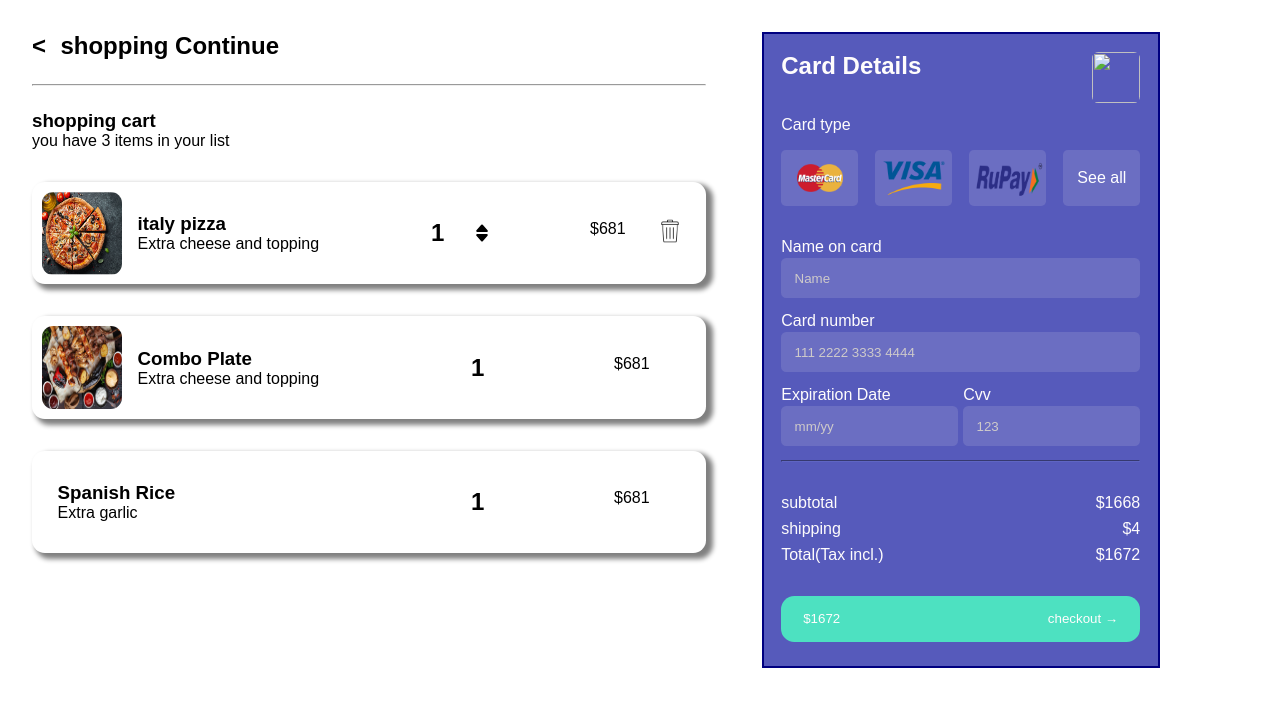
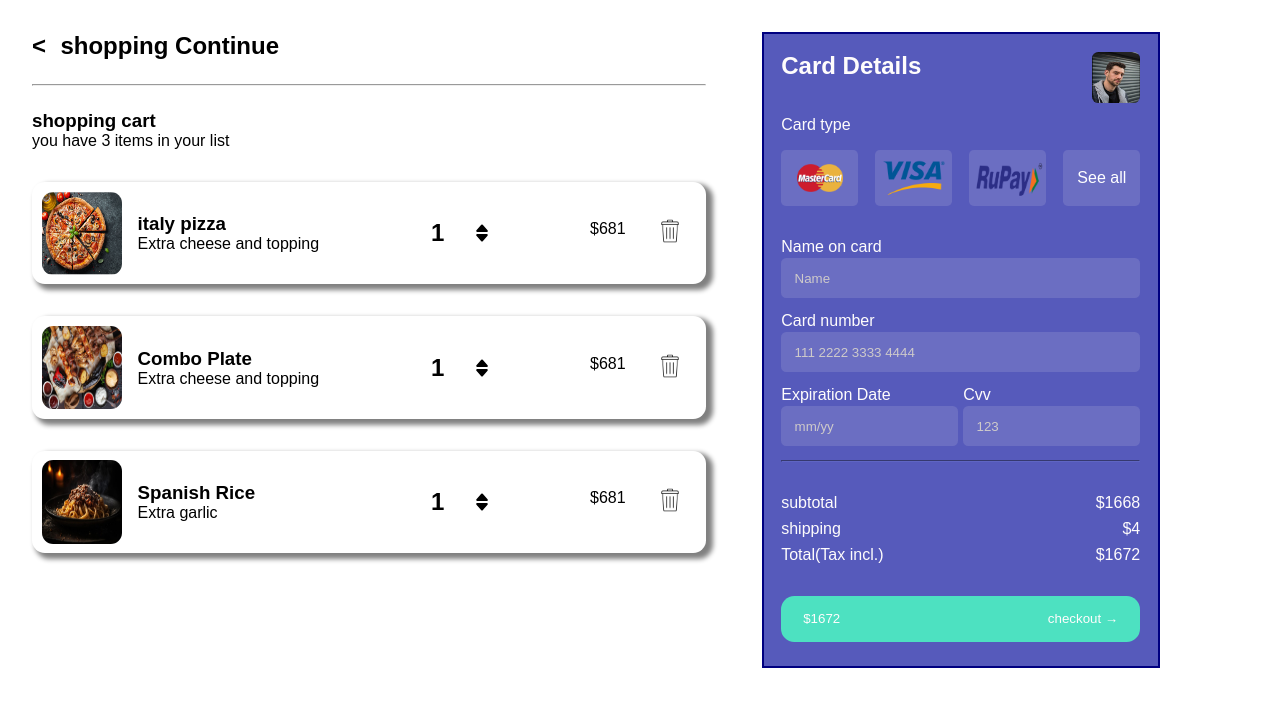
Before and after one commit to ashish-kumar70/Updated_shopping_cart, a plain HTML site: page index.html in a window 1280 px wide. Drawn offline with Linux system fonts and the light colour scheme; the site is published under a folder, as on GitHub Pages, so addresses that start at the root find nothing.

Commit message:
remove image error

```diff
--- a/index.html
+++ b/index.html
@@ -62,21 +62,21 @@
           </div>
           <div class="triangle_buttons">
             <button>
-              <img src="/images/caret-up-fill.svg" alt="" />
+              <img src="images/caret-up-fill.svg" alt="" />
             </button>
             <button>
-              <img src="/images/caret-down-fill.svg" alt="" />
+              <img src="images/caret-down-fill.svg" alt="" />
             </button>
           </div>
           <div class="price">$681</div>
           <div class="bin_image">
-            <img src="/images/dustbin.png" alt="" />
+            <img src="images/dustbin.png" alt="" />
           </div>
         </div>
         <div class="item">
           <div class="wrapper">
           <div class="food_image">
-            <img src="/images/rice.jpg" alt="" />
+            <img src="images/rice.jpg" alt="" />
           </div>
           <div class="food_name">
             <h3>Spanish Rice</h3>
@@ -88,22 +88,22 @@
           </div>
           <div class="triangle_buttons">
             <button>
-              <img src="/images/caret-up-fill.svg" alt="" />
+              <img src="images/caret-up-fill.svg" alt="" />
             </button>
             <button>
-              <img src="/images/caret-down-fill.svg" alt="" />
+              <img src="images/caret-down-fill.svg" alt="" />
             </button>
           </div>
           <div class="price">$681</div>
           <div class="bin_image">
-            <img src="/images/dustbin.png" alt="" />
+            <img src="images/dustbin.png" alt="" />
           </div>
         </div>
       </div>
       <div class="right_box">
         <div class="card_details">
           <h2>Card Details</h2>
-          <img src="/images/person.PNG" alt="">
+          <img src="images/person.PNG" alt="">
         </div>
         <div class="card_type"><p>Card type</p> </div>
 
```
